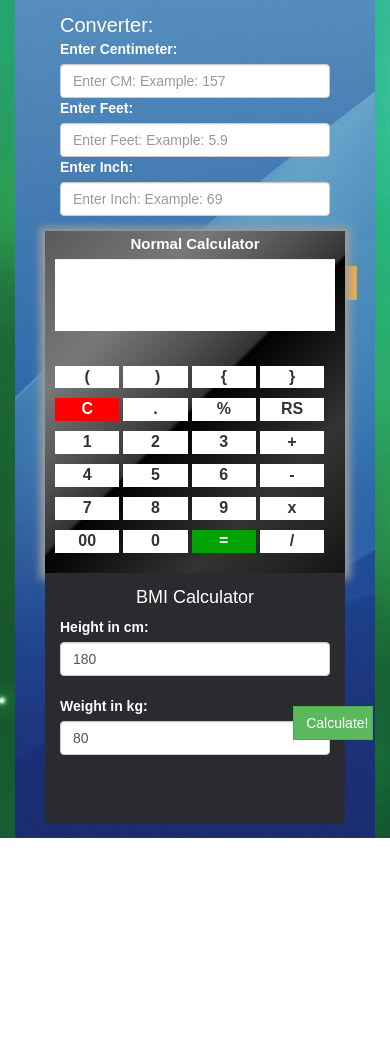
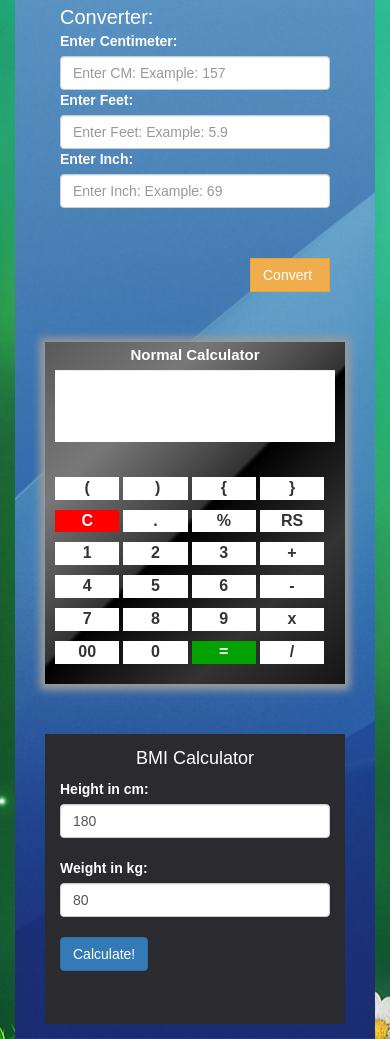
Before and after one commit to bmhhmartin/daily_calculation, a plain HTML site: page index.html in a window 390 px wide. Shown: the part 434-1473 px from the top of the page. Before the commit the page ends 1272 px from the top, so only its background shows below. Drawn offline with Linux system fonts and the light colour scheme; a script that the page names is missing.

Commit message:
design fix

```diff
--- a/css/media.css
+++ b/css/media.css
@@ -44,10 +44,29 @@
 		width: 100%;
 	}
 	.btn-success {
-		position: absolute;
 		margin-top: -49px;
 		right: -4%;
 	}
+    .bmi {
+        margin-top: 20px;
+        left: 0;
+    }
+    #calculator {
+        margin-top: 50px;
+    }
+    .fitness {
+        height: 290px;
+        padding: 15px;
+        background: #2a2a2f;
+        margin-top: 50px;
+    }
+    .main h1 {
+        text-align: center;
+        color: #fff;
+        padding: 20px 0px 50px 0px;
+        font-size: 29px;
+    }
+
 
 
 
--- a/css/style.css
+++ b/css/style.css
@@ -79,6 +79,12 @@ input[type="date"].form-control, input[type="time"].form-control, input[type="da
     line-height: 20px;
 }
 
+.btn-primary {
+    color: #fff;
+    background-color: #337ab7;
+    border-color: #2e6da4;
+    margin-top: 20px;
+}
 
 
 
--- a/index.html
+++ b/index.html
@@ -153,7 +153,7 @@
                               <input type="text" class="form-control" id="height" value="180" min="0" max="250"><br>
                               <label>Weight in kg: </label>
                               <input type="text" class="form-control" id="weight" value="80" min="0" max="350">
-                              <button class="btn btn-success" onclick="calcBMI()">Calculate!</button>
+                              <button class="btn btn-primary bmi" onclick="calcBMI()">Calculate!</button>
                         </div>
                     </div>
 
```
Also changed, not shown: 1 other file.
